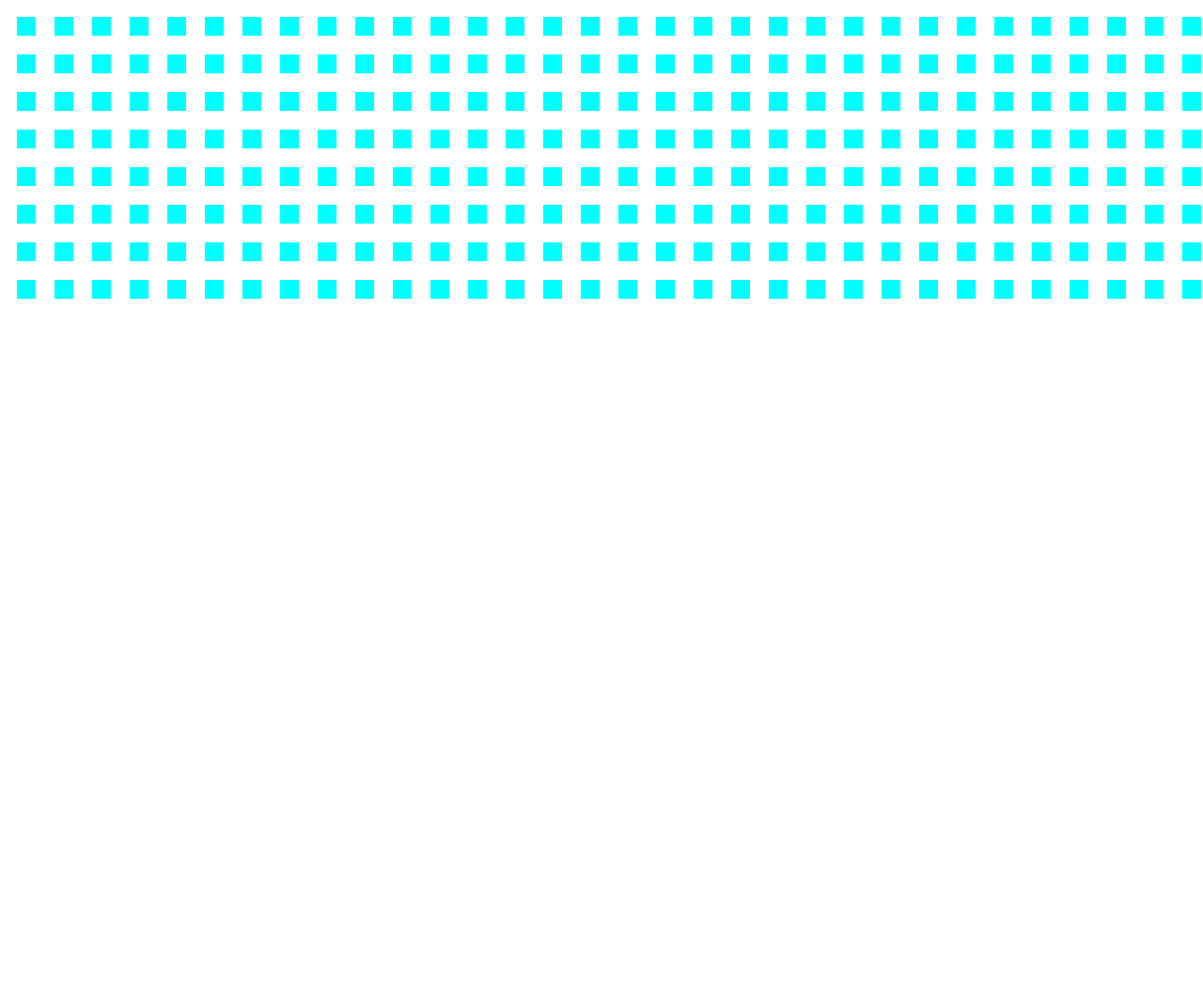
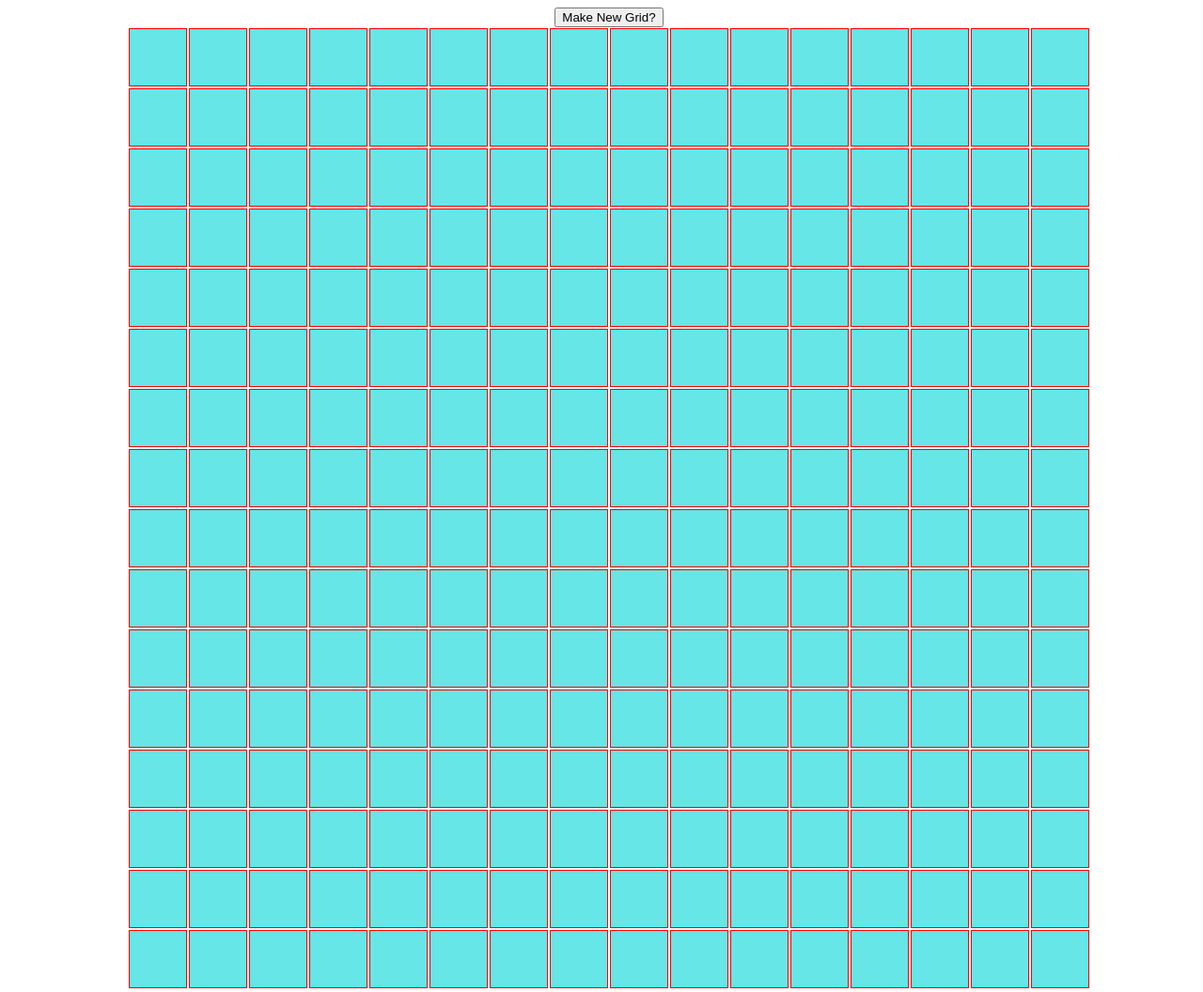
Before and after one commit to KramYengir/16x16_challenge, a plain HTML site: page index.html in a window 1280 px wide. Shown: the whole page at 94% size. Before the commit the page ends 816 px from the top, so only its background shows below. Drawn offline with Linux system fonts and the light colour scheme.

Commit message:
Allow User Enter Size Of Grid Via Prompt
- Grid fixed to a set size in middle of page
- Button allows user to enter custom grid size
- Max size is 64
- User alerted if enter invalid amount
- Grid units grow and change color whenhovered over

```diff
--- a/script.js
+++ b/script.js
@@ -4,13 +4,52 @@ const body = document.querySelector('body');
 const container = document.createElement('div');
 container.classList.add('container');
 
+const button = document.createElement('button');
+button.innerText = "Make New Grid?";
+button.addEventListener('click', () =>{
+    let size = prompt('Enter a size?');
 
-for(let i = 0; i <256; i++){
+    if(size>64){
+        alert('Too big! \n Please choose anumber of 64 or less.');
+        return;
+    }
+    else createGrid(size);
+});
 
-    let box = document.createElement('div');
-    box.classList.add('box');
+container.appendChild(button);
 
-    container.appendChild(box);
+function createGrid(sideSize){
+
+    resetGrid();
+
+    for(let i = 0; i <sideSize; i++){
+
+        let row = document.createElement('div');
+        row.classList.add('row');
+
+        for(let i = 0; i <sideSize; i++){
+
+            let box = document.createElement('div');
+            box.classList.add('box');
+
+            row.appendChild(box);
+        }
+
+        container.appendChild(row);
+    }
+
 }
 
+
+function resetGrid(){
+    let rows = document.querySelectorAll('.row');
+    let array = Array.from(rows);
+
+    array.forEach((row) =>{
+        container.removeChild(row);
+    })
+}
+//Initilize
+createGrid(16);
+
 body.appendChild(container);
--- a/style.css
+++ b/style.css
@@ -1,18 +1,47 @@
 body{
     min-height: 100vh;
     min-width: 100vw;
+    display: flex;
+    justify-content: center;
 }
 
 .container{
     display: flex;
     justify-content: center;
+    align-self: center;
     flex-wrap: wrap;
+    max-width: 80%;
+    min-height: 80%;
+    max-height: 80%;
+    min-width: 80%;
+}
+
+.row{
+    display: flex;
+    width: 100%;
+    margin: 0;
+    justify-content: center;
 }
 
 .box{
-    display: flex;
-    border: "solid 1px red";
-    background-color: aqua;
-    padding: 10px;
-    margin: 10px;
+    border: 1px solid red;
+    background-color: rgb(102, 230, 230);
+    height: auto;
+    flex: 1 0 auto;
+    margin: 1px;
+    transition: background-color 0.5s ease-out,
+                scale 0.5s ease-out;
 }
+
+.box::before{
+    content: '';
+    display: block;
+    padding-top: 100%;
+}
+
+.box:hover{
+    scale: 1.5;
+    background-color: blueviolet;
+    border-color: #ffc600;
+    box-shadow: 0 0 1rem #ffc600;
+}
```
Also changed, not shown: index.html (line endings or trailing spaces).
